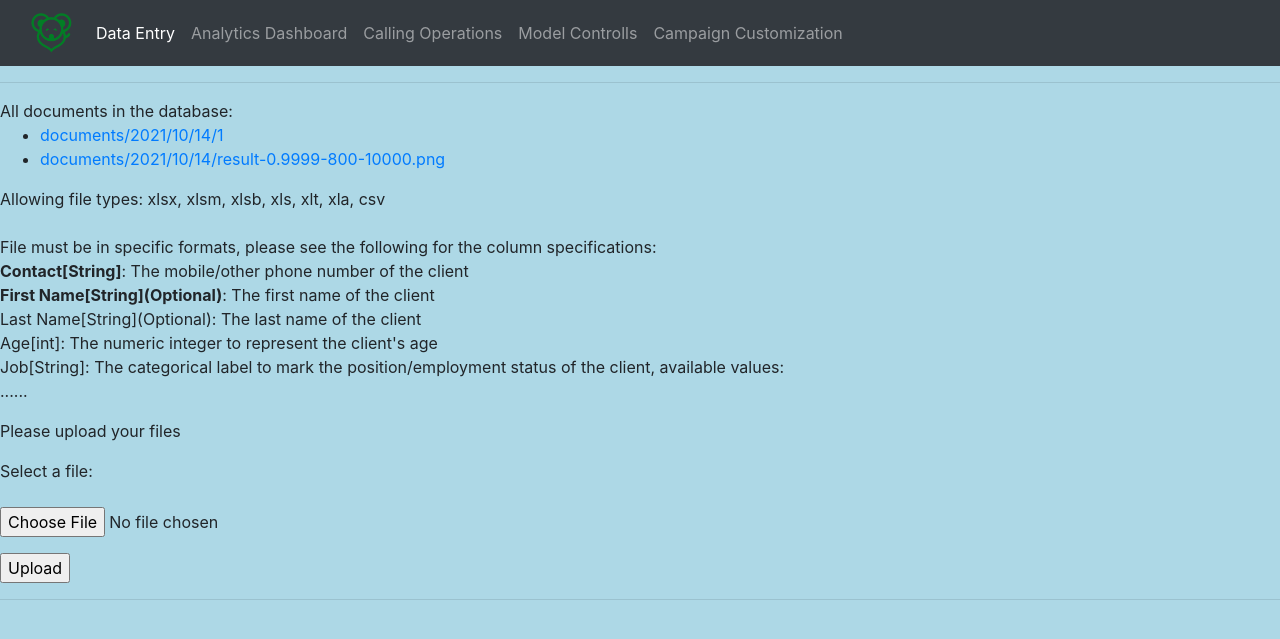
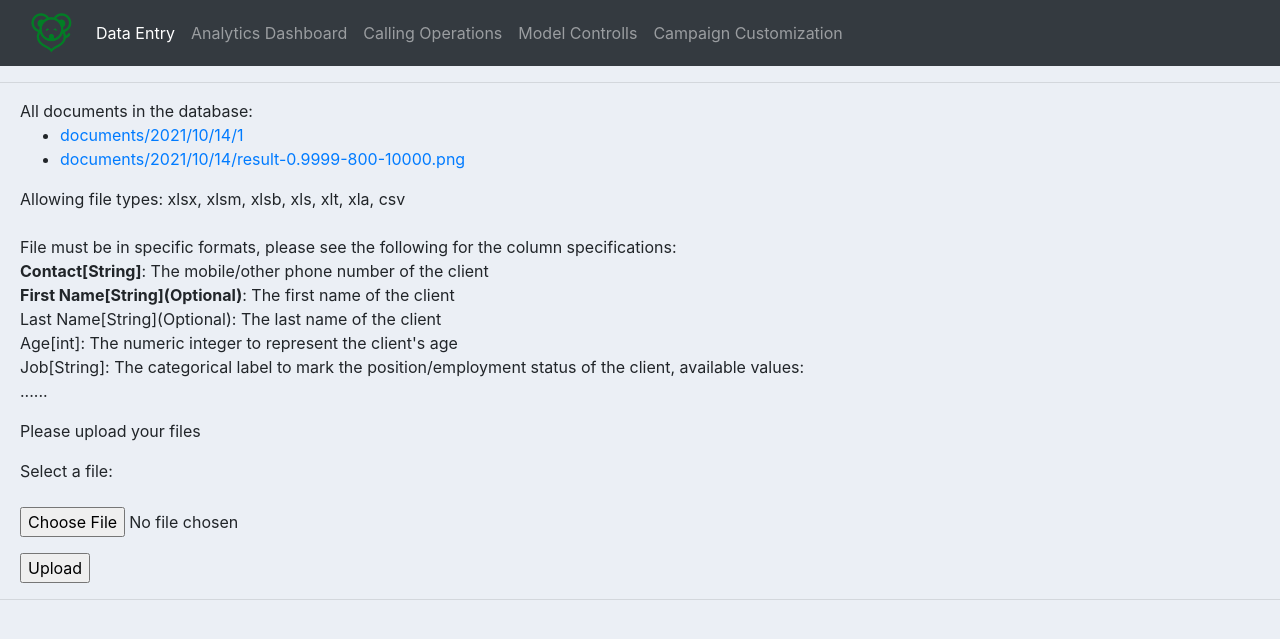
Before and after one commit to dcsil/jerryrat, a Django app: page / in a window 1280 px wide. Shown: the top 639 px of the page. Run offline with Django 3.2, Linux system fonts and the light colour scheme; data comes from the database, SQL or seed files in the repository; some libraries are stand-ins or nearby versions.

Commit message:
add data entry template

```diff
--- a/app/myapp/templates/data_entry_page.html
+++ b/app/myapp/templates/data_entry_page.html
@@ -1,15 +1,17 @@
 {%  extends 'main.html' %}
 {% block content %}
+{% load static %}
 
 <!DOCTYPE html>
 <html>
     <head>
         <meta charset="utf-8">
         <title>Data Entry</title>
-        <link rel="stylesheet" type="text/css" href="list.css">
+        <link rel="stylesheet" href="{% static '/css/data_entry_page.css' %} "/>
     </head>
 
     <body>
+        <div class="content">
             {% if documents %}
                 All documents in the database:
                 <ul>
@@ -36,6 +38,7 @@
 
                 <p><input type="submit" value="Upload"/></p>
             </form>
+        </div>
     </body>
 </html>
 
--- a/app/myapp/templates/list.css
+++ /dev/null
@@ -1,7 +0,0 @@
-.thick {
-    font-weight: bold;
-}
-
-body {
-  background-color: lightblue;
-}
--- /dev/null
+++ b/app/static/css/data_entry_page.css
@@ -0,0 +1,7 @@
+.thick {
+    font-weight: bold;
+}
+
+.content {
+    margin-left: 15pt;
+}
```
Lines whose indentation alone changed are shown as unchanged.
